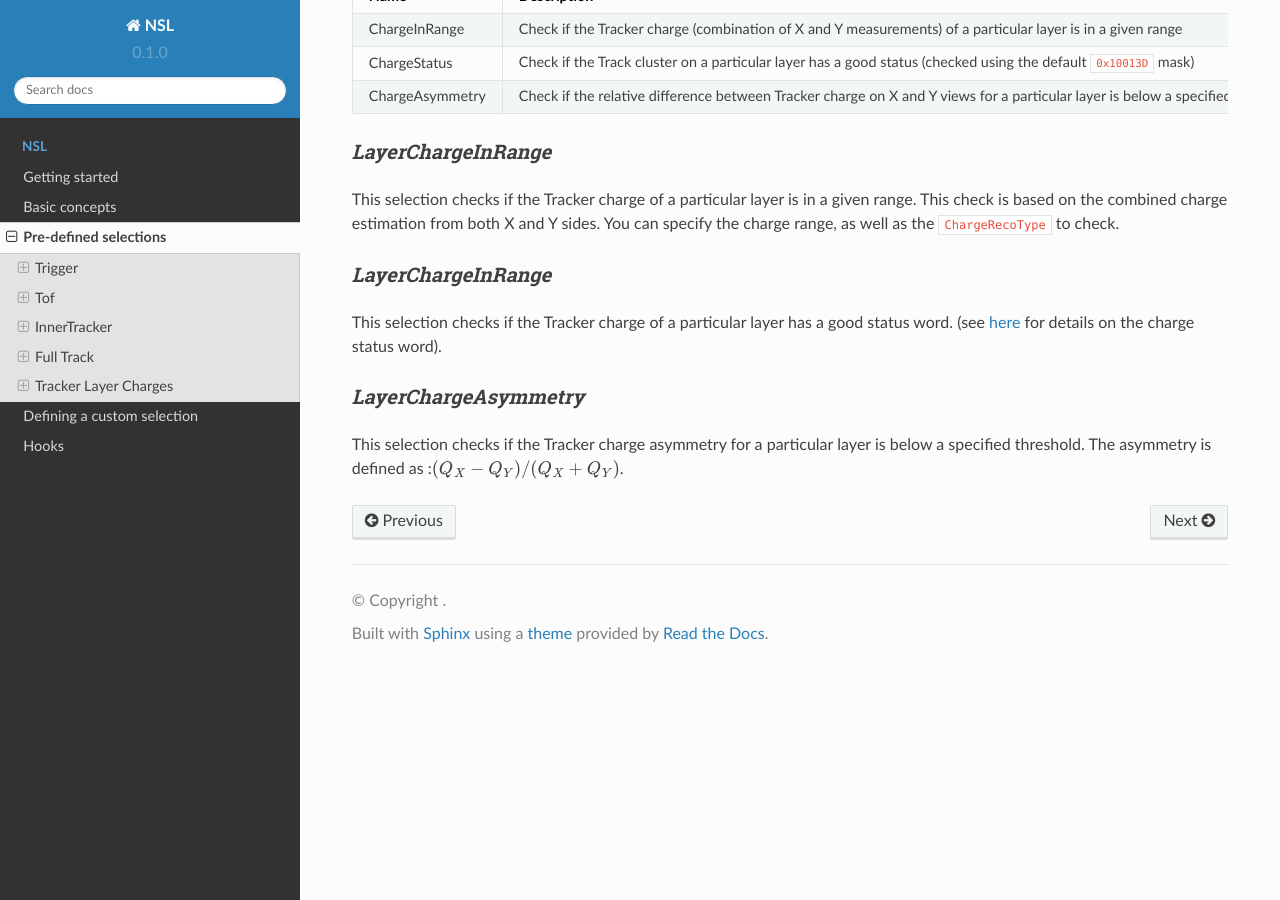
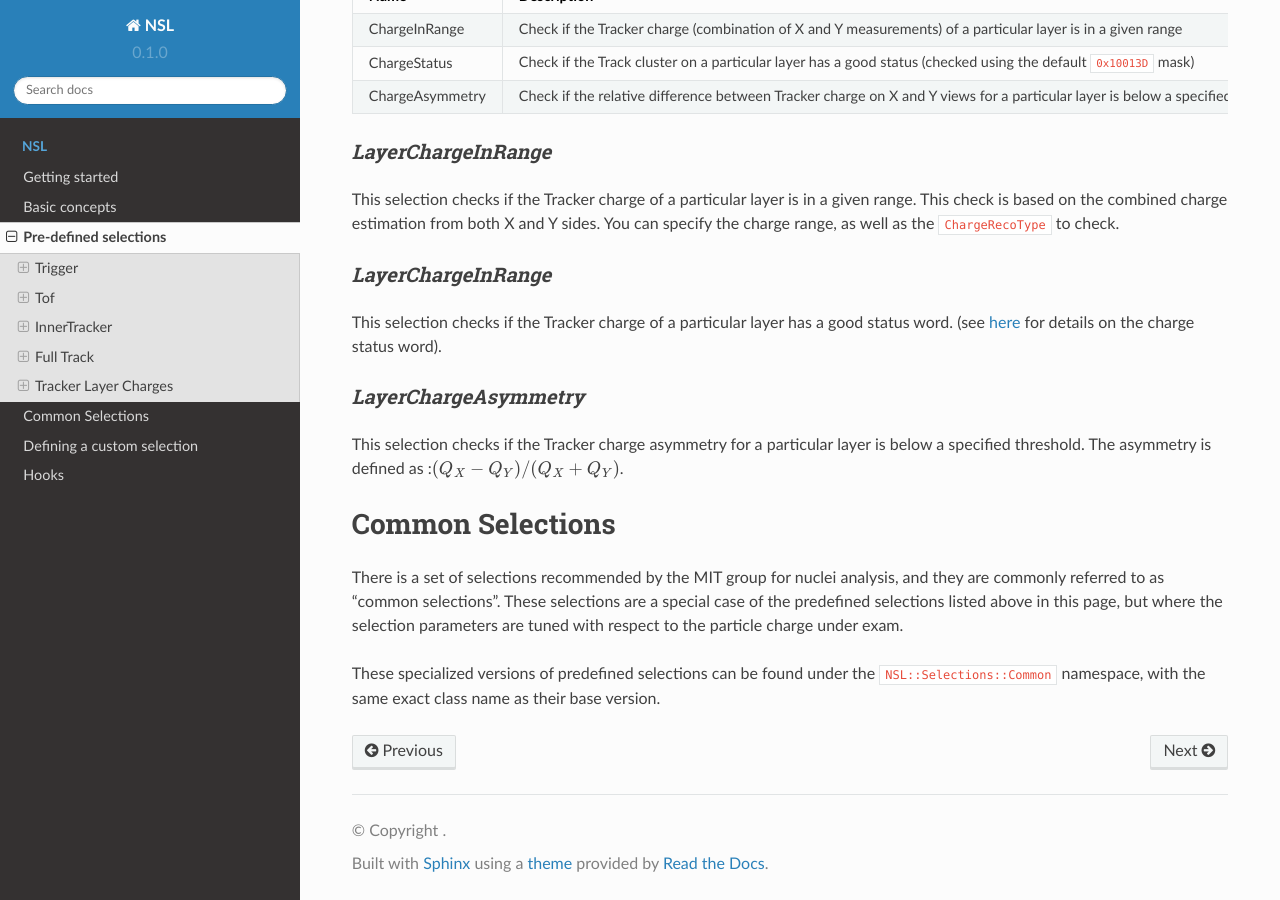
Before and after one commit to valerioformato/nsl-readthedocs, a Sphinx documentation site: the page built from docs/source/selections/predefined-selections.rst, in a window 1280 px wide and 900 px high, scrolled down 4423 px. Built offline with Sphinx 7.4.7 and the Read the Docs theme 2.0.0, drawn with Linux system fonts in a browser that asks for light colours.

Commit message:
Finish common selections paragraph

```diff
--- a/docs/source/selections/predefined-selections.rst
+++ b/docs/source/selections/predefined-selections.rst
@@ -288,3 +288,14 @@ details on the charge status word).
 
 This selection checks if the Tracker charge asymmetry for a particular layer is below a specified threshold.
 The asymmetry is defined as ::math:`(Q_X - Q_Y) / (Q_X + Q_Y)`.
+
+
+Common Selections
+=================
+
+There is a set of selections recommended by the MIT group for nuclei analysis, and they are commonly referred to as "common selections".
+These selections are a special case of the predefined selections listed above in this page, but where the selection parameters are tuned
+with respect to the particle charge under exam.
+
+These specialized versions of predefined selections can be found under the ``NSL::Selections::Common`` namespace, with the same exact
+class name as their base version.
```
